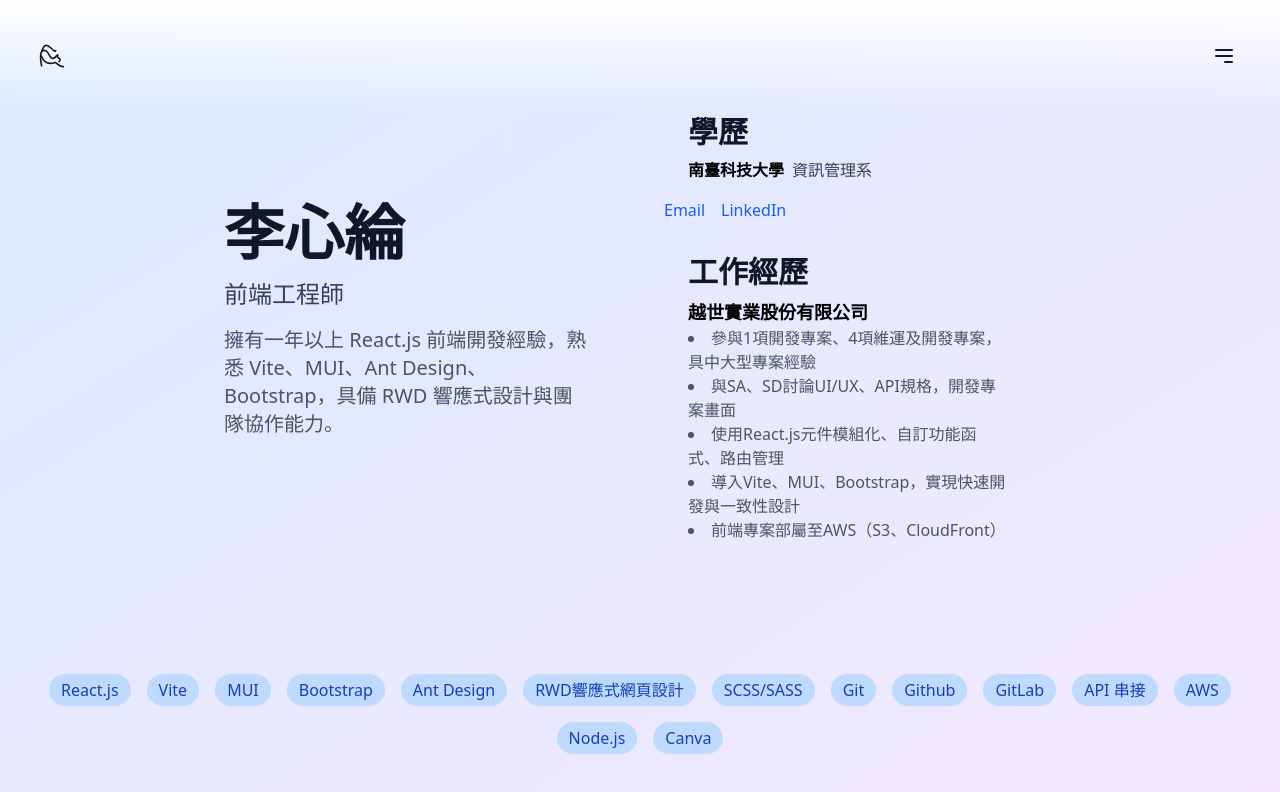
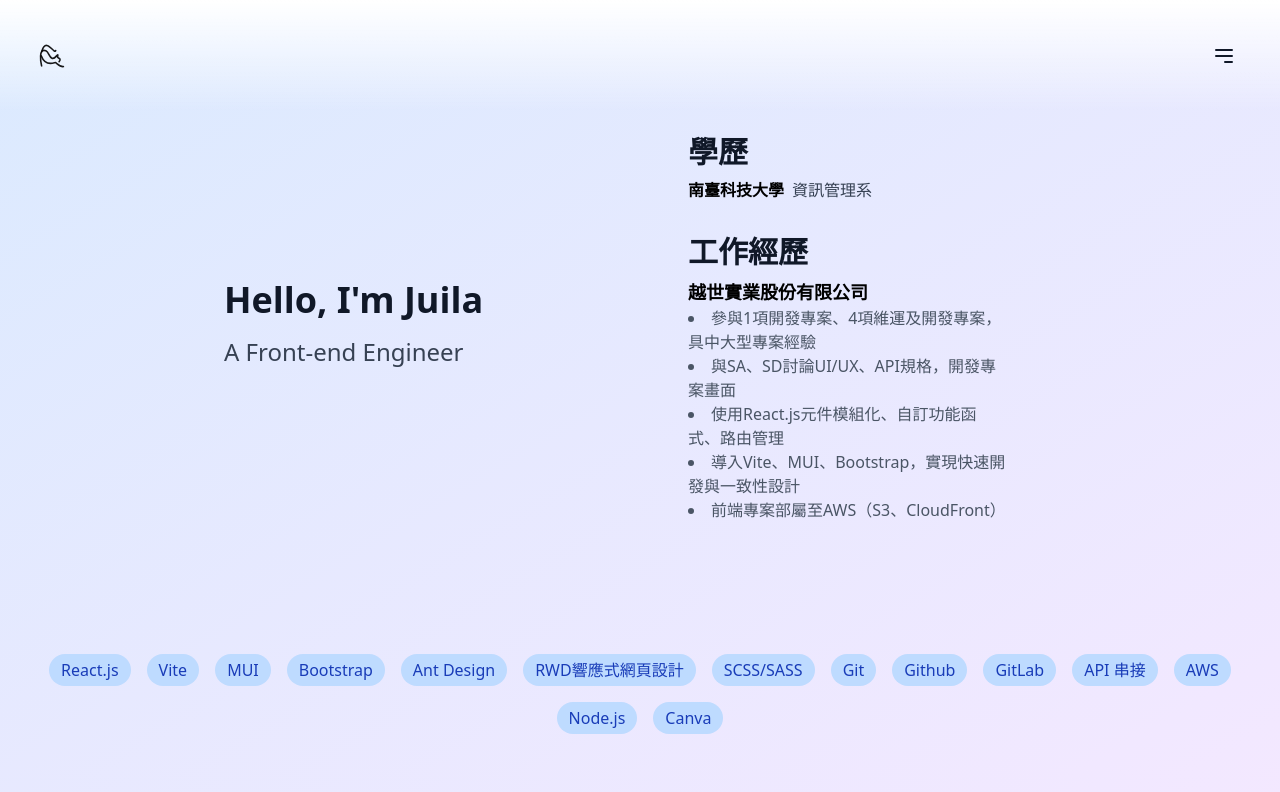
Before and after one commit to lun723/One-Idea, a React (Vite) app: page /about in a window 1280 px wide. Shown: the top 792 px of the page. Built offline with nearby package versions, Linux system fonts and the light colour scheme.

Commit message:
增加文字輸出特效

```diff
--- /dev/null
+++ b/src/components/TypewriterText.tsx
@@ -0,0 +1,31 @@
+import React from "react";
+import { motion } from "framer-motion";
+import { useTypewriter } from "../hooks/useTypewriter";
+
+export const TypewriterText: React.FC<{
+  text: string;
+  delay?: number;
+  speed?: number;
+  isActive: boolean;
+  onComplete?: () => void;
+}> = ({ text, delay, speed, isActive, onComplete }) => {
+  const { displayedText, isTyping } = useTypewriter({ text, delay, speed, isActive, onComplete });
+
+  return (
+    <motion.span
+      initial={{ opacity: 0 }}
+      animate={{ opacity: 1 }}
+      transition={{ duration: 0.5 }}
+    >
+      {displayedText}
+      {isTyping && (
+        <motion.span
+          animate={{ opacity: [0, 1, 0] }}
+          transition={{ repeat: Infinity, duration: 0.7 }}
+        >
+          |
+        </motion.span>
+      )}
+    </motion.span>
+  );
+};
--- /dev/null
+++ b/src/hooks/useTypewriter.ts
@@ -0,0 +1,43 @@
+import { useState, useEffect } from "react";
+
+export const useTypewriter = ({
+  text,
+  delay = 0,
+  speed = 100,
+  isActive = true,
+  onComplete,
+}: {
+  text: string;
+  delay?: number;
+  speed?: number;
+  isActive?: boolean;
+  onComplete?: () => void;
+}) => {
+  const [displayedText, setDisplayedText] = useState("");
+  const [index, setIndex] = useState(0);
+
+  useEffect(() => {
+    if (!isActive) return;
+
+    const timeout = setTimeout(() => {
+      const interval = setInterval(() => {
+        setIndex((prev) => {
+          if (prev < text.length) {
+            setDisplayedText(text.slice(0, prev + 1));
+            return prev + 1;
+          } else {
+            clearInterval(interval);
+            if (onComplete) onComplete();
+            return prev;
+          }
+        });
+      }, speed);
+
+      return () => clearInterval(interval);
+    }, delay);
+
+    return () => clearTimeout(timeout);
+  }, [isActive, text, delay, speed, onComplete]);
+
+  return { displayedText, isTyping: isActive && index < text.length };
+};
--- a/src/page/About.tsx
+++ b/src/page/About.tsx
@@ -1,10 +1,14 @@
-import React, { useRef } from "react";
-import { motion, useScroll, useTransform } from "motion/react";
+import React, { useRef, useState } from "react";
+import { motion, useScroll, useTransform } from "framer-motion";
+import { TypewriterText } from "../components/TypewriterText";
 
 const skills = [
-  "React.js", "Vite", "MUI", "Bootstrap", "Ant Design", "RWD響應式網頁設計", "SCSS/SASS", "Git", "Github", "GitLab", "API 串接", "AWS" , "Node.js" , "Canva" ];
+  "React.js", "Vite", "MUI", "Bootstrap", "Ant Design", "RWD響應式網頁設計", "SCSS/SASS", "Git", "Github", "GitLab", "API 串接", "AWS", "Node.js", "Canva"
+];
 
 const About: React.FC = () => {
+  const [firstTextComplete, setFirstTextComplete] = useState(false);
+
   // Hero 區塊動畫
   const otherRef = useRef<HTMLDivElement | null>(null);
   const { scrollYProgress } = useScroll({
@@ -13,8 +17,6 @@ const About: React.FC = () => {
   });
   const opacity = useTransform(scrollYProgress, [0, 1], [0, 1]);
   const y = useTransform(scrollYProgress, [0, 1], [50, 0]);
-
-
 
   return (
     <div className="min-h-screen flex items-center justify-center transition-all duration-1000 ease-out bg-gradient-to-br from-blue-100 to-purple-100 px-2 md:px-0">
@@ -29,11 +31,22 @@ const About: React.FC = () => {
             viewport={{ once: true, amount: 0.5 }}
             className="flex-1 flex flex-col items-center md:items-start text-center md:text-left w-full"
           >
-            <h1 className="text-3xl sm:text-4xl md:text-6xl font-bold mb-2 md:mb-4 text-gray-900">李心綸</h1>
-            <h2 className="text-lg sm:text-xl md:text-2xl font-light mb-2 md:mb-4 text-gray-700">前端工程師</h2>
-            <p className="text-base sm:text-lg md:text-xl text-gray-600 mb-4 md:mb-6">
-              擁有一年以上 React.js 前端開發經驗，熟悉 Vite、MUI、Ant Design、Bootstrap，具備 RWD 響應式設計與團隊協作能力。
-            </p>
+            <h2 className="text-lg sm:text-2xl md:text-4xl font-bold mb-2 md:mb-4 text-gray-900">
+              <TypewriterText
+                text="Hello, I'm Juila"
+                speed={100}
+                isActive={true}
+                onComplete={() => setFirstTextComplete(true)}
+              />
+            </h2>
+            <h2 className="text-lg sm:text-xl md:text-2xl font-light mb-2 md:mb-4 text-gray-700">
+              <TypewriterText
+                text="A Front-end Engineer"
+                delay={0}
+                speed={100}
+                isActive={firstTextComplete}
+              />
+            </h2>
           </motion.div>
           {/* 右側：學歷/聯絡方式/經歷，滑動到一定程度才顯示 */}
           <motion.div
@@ -52,11 +65,6 @@ const About: React.FC = () => {
                 <span className="font-bold">南臺科技大學</span>
                 <span className="ml-2 text-gray-700">資訊管理系</span>
               </div>
-            </div>
-            {/* 聯絡方式 */}
-            <div className="flex flex-wrap gap-2 md:gap-4 justify-center md:justify-start mb-2 md:mb-4">
-              <a href="mailto:your.email@example.com" className="text-blue-600 hover:underline">Email</a>
-              <a href="https://www.linkedin.com/in/your-linkedin" target="_blank" rel="noopener noreferrer" className="text-blue-600 hover:underline">LinkedIn</a>
             </div>
             {/* 經歷 */}
             <div className="w-full max-w-full px-2 md:px-6 py-2 md:py-4">
```
